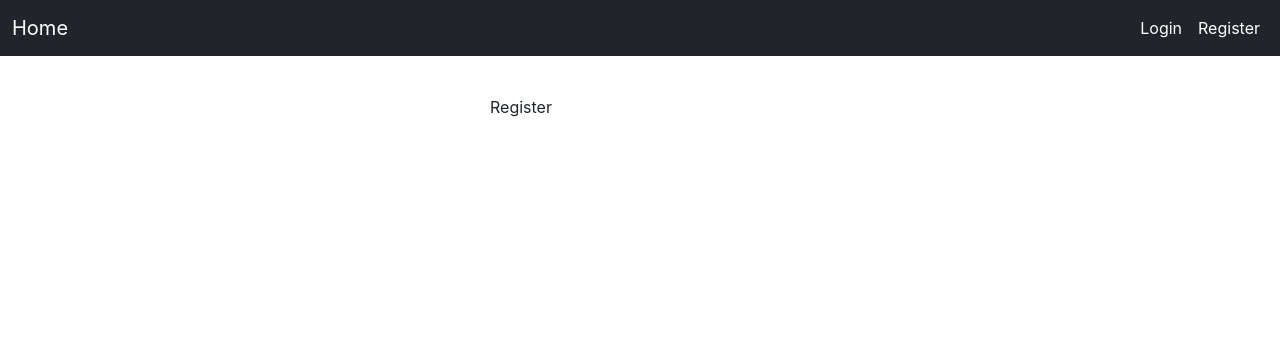
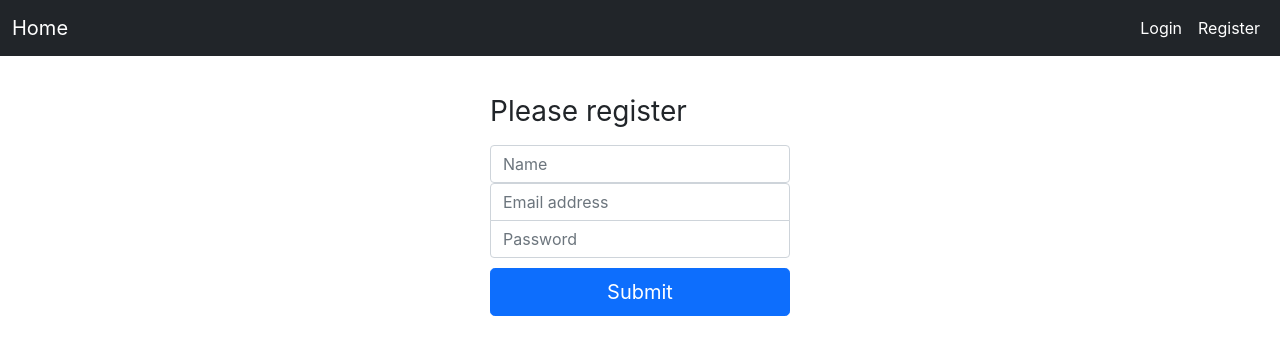
Before and after one commit to Byron2016/031_frontend_JWT_Authentication_for_NETCore_and_React_App, a React (Create React App) app: page /register in a window 1280 px wide. Shown: the top 354 px of the page. Built offline with nearby package versions, Linux system fonts and the light colour scheme.

Commit message:
fix: 1.08.34 create register page

```diff
--- a/src/pages/Register.tsx
+++ b/src/pages/Register.tsx
@@ -1,10 +1,77 @@
-import React  from "react";
+import {useState, SyntheticEvent}  from "react";
+import { Navigate } from 'react-router-dom';
 
 const Register = () => {
+
+  const [name, setName] = useState('');
+  const [email, setEmail] = useState('');
+  const [password, setPassword] = useState('');
+  const [redirect, setRedirect] = useState(false);
+
+  const handleChangeName = (evt: SyntheticEvent) => {
+    const target = evt.target as HTMLInputElement;
+    setName(target.value)
+  }
+
+  const handleChangeEmail = (evt: SyntheticEvent)  => {
+    const target = evt.target as HTMLInputElement;
+    setEmail(target.value)
+    // setEmail(evt.target.value)
+  }
+
+  const handleChangePassword = (evt: SyntheticEvent) => {
+    const target = evt.target as HTMLInputElement;
+    setPassword(target.value)
+  }
+
+  const handleSubmit = async (evt: SyntheticEvent) => {
+    evt.preventDefault()
+    // console.log({
+    //   name,
+    //   email,
+    //   password
+    // })
+
+    const response = await fetch(
+      'http://localhost:8000/api/register',
+      {
+        method: 'POST',
+        headers: {
+          'Content-Type':'application/json'
+        },
+        body:JSON.stringify({
+          name,
+          email,
+          password
+        })
+      }
+    );
+
+    const content = await response.json();
+    console.log(content);
+
+    setRedirect(true);
+
+  }
+
+  if(redirect){
+    return <Navigate to = "/login" />
+  }
+
+
+
   return (
-    <div>
-      Register
-    </div>
+    <form onSubmit={handleSubmit}>
+      <h1 className="h3 mb-3 fw-normal">Please register</h1>
+      <input className="form-control" onChange={handleChangeName} value={name} placeholder="Name" />
+
+      <input type="email" className="form-control" onChange={handleChangeEmail} value={email}  placeholder="Email address" />
+
+      <input type="password" className="form-control" onChange={handleChangePassword} value={password}  placeholder="Password" />
+
+      <button className="w-100 btn btn-lg btn-primary">Submit</button>
+
+    </form>
   )
 }
 
```
